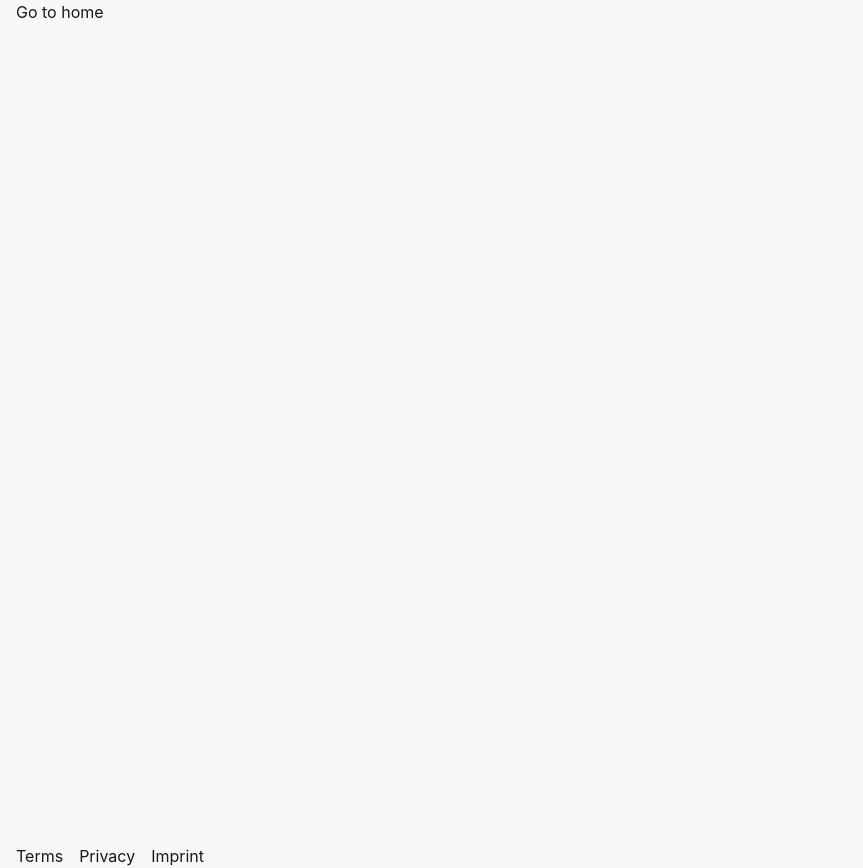
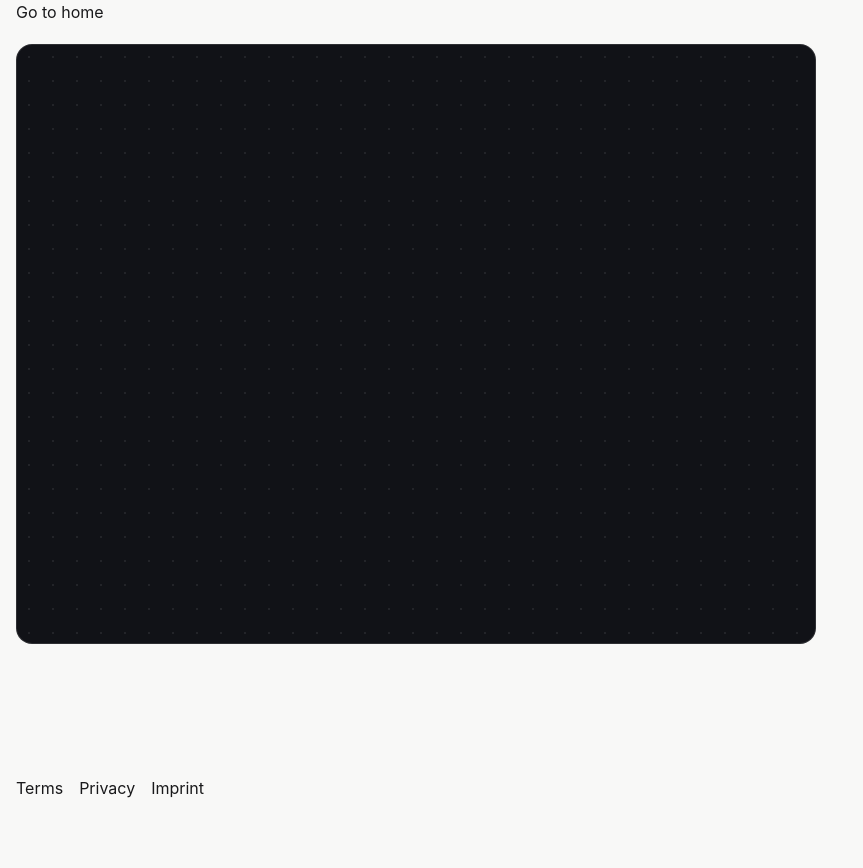
Before and after one commit to EeveeInGaa/canvas, a React (Vite) app: page / in a window 1280 px wide. Shown: the whole page, without its empty margins (0-863 px from the left). After the commit the page ends 800 px from the top, so only its background shows below. Built offline with nearby package versions, Linux system fonts and the light colour scheme.

Commit message:
feat: add zoom and pan

```diff
--- a/src/canvas/Canvas.ts
+++ b/src/canvas/Canvas.ts
@@ -30,4 +30,17 @@ export type InteractionState =
           startPointerY: number;
           startWidth: number;
           startHeight: number;
+      }
+    | {
+          type: 'panning';
+          startPointerX: number;
+          startPointerY: number;
+          startViewportX: number;
+          startViewportY: number;
       };
+
+export type Viewport = {
+    x: number;
+    y: number;
+    scale: number;
+};
--- a/src/canvas/CanvasPrototype.tsx
+++ b/src/canvas/CanvasPrototype.tsx
@@ -1,31 +1,49 @@
-import { useCallback, useState } from 'react';
-import type {CanvasNode, InteractionState} from "@/canvas/Canvas.ts";
-import {clampSize, createId} from "@/canvas/canvas-fn.ts";
+import { useCallback, useEffect, useRef, useState } from 'react';
+import type { CanvasNode, InteractionState, Viewport } from '@/canvas/Canvas.ts';
+import { clampScale, clampSize, createId, screenToCanvas } from '@/canvas/canvas-fn.ts';
 
 
 export function CanvasPrototype() {
+    const canvasRef = useRef<HTMLDivElement | null>(null);
     const [nodes, setNodes] = useState<CanvasNode[]>([]);
     const [selectedNodeId, setSelectedNodeId] = useState<string | null>(null);
     const [interaction, setInteraction] = useState<InteractionState>({ type: 'idle' });
+    const [viewport, setViewport] = useState<Viewport>({
+        x: 0,
+        y: 0,
+        scale: 1,
+    });
 
-    const createTextNode = useCallback((event: React.MouseEvent<HTMLDivElement>) => {
+    const createTextNode = useCallback(
+        (event: React.MouseEvent<HTMLDivElement>) => {
             event.preventDefault();
 
             const canvasRect = event.currentTarget.getBoundingClientRect();
+            const canvasPosition = screenToCanvas({
+                screenX: event.clientX,
+                screenY: event.clientY,
+                canvasRect,
+                viewport,
+            });
+
+            const defaultWidth = 180;
+            const defaultHeight = 90;
 
             const newNode: CanvasNode = {
                 id: createId(),
                 type: 'text',
-            x: event.clientX - canvasRect.left,
-            y: event.clientY - canvasRect.top,
-            width: 180,
-            height: 90,
+                x: canvasPosition.x - defaultWidth / 2,
+                y: canvasPosition.y - defaultHeight / 2,
+                width: defaultWidth,
+                height: defaultHeight,
                 text: 'Text',
             };
 
             setNodes((currentNodes) => [...currentNodes, newNode]);
             setSelectedNodeId(newNode.id);
-    }, []);
+        },
+        [viewport],
+    );
 
     const startDrag = useCallback(
         (event: React.PointerEvent<HTMLDivElement>, node: CanvasNode) => {
@@ -64,16 +82,53 @@ export function CanvasPrototype() {
         [],
     );
 
+    const startPan = useCallback(
+        (event: React.PointerEvent<HTMLDivElement>) => {
+            const isEmptyCanvasDrag = event.button === 0 && event.currentTarget === event.target;
+            const shouldPan = isEmptyCanvasDrag || event.button === 1 || event.shiftKey || event.altKey;
+
+            if (!shouldPan) {
+                return;
+            }
+
+            event.preventDefault();
+            event.currentTarget.setPointerCapture(event.pointerId);
+
+            const nextInteraction: InteractionState = {
+                type: 'panning',
+                startPointerX: event.clientX,
+                startPointerY: event.clientY,
+                startViewportX: viewport.x,
+                startViewportY: viewport.y,
+            };
+
+            setInteraction(nextInteraction);
+        },
+        [viewport.x, viewport.y],
+    );
+
     const handlePointerMove = useCallback(
         (event: React.PointerEvent<HTMLDivElement>) => {
             if (interaction.type === 'idle') return;
+
+            if (interaction.type === 'panning') {
+                const nextViewportX = interaction.startViewportX + (event.clientX - interaction.startPointerX);
+                const nextViewportY = interaction.startViewportY + (event.clientY - interaction.startPointerY);
+
+                setViewport((currentViewport) => ({
+                    ...currentViewport,
+                    x: nextViewportX,
+                    y: nextViewportY,
+                }));
+                return;
+            }
 
             setNodes((currentNodes) =>
                 currentNodes.map((node) => {
                     if (node.id !== interaction.nodeId) return node;
 
-                    const deltaX = event.clientX - interaction.startPointerX;
-                    const deltaY = event.clientY - interaction.startPointerY;
+                    const deltaX = (event.clientX - interaction.startPointerX) / viewport.scale;
+                    const deltaY = (event.clientY - interaction.startPointerY) / viewport.scale;
 
                     if (interaction.type === 'dragging') {
                         return {
@@ -91,33 +146,118 @@ export function CanvasPrototype() {
                 }),
             );
         },
-        [interaction],
+        [interaction, viewport.scale],
     );
 
     const stopInteraction = useCallback(() => {
         setInteraction({ type: 'idle' });
     }, []);
 
+    const handleWheel = useCallback(
+        (event: WheelEvent) => {
+            event.preventDefault();
+            event.stopPropagation();
+
+            const shouldZoom = event.ctrlKey || event.metaKey;
+
+            if (!shouldZoom) {
+                setViewport((currentViewport) => ({
+                    ...currentViewport,
+                    x: currentViewport.x - event.deltaX,
+                    y: currentViewport.y - event.deltaY,
+                }));
+                return;
+            }
+
+            const canvasElement = canvasRef.current;
+            if (!canvasElement) return;
+
+            const canvasRect = canvasElement.getBoundingClientRect();
+
+            const localX = event.clientX - canvasRect.left;
+            const localY = event.clientY - canvasRect.top;
+
+            const normalizedDeltaY =
+                event.deltaMode === WheelEvent.DOM_DELTA_LINE ? event.deltaY * 16 : event.deltaY;
+            const zoomSpeed = 0.01;
+
+            setViewport((currentViewport) => {
+                const nextScale = clampScale(currentViewport.scale * Math.exp(-normalizedDeltaY * zoomSpeed));
+                const scaleRatio = nextScale / currentViewport.scale;
+
+                return {
+                    scale: nextScale,
+                    x: localX - (localX - currentViewport.x) * scaleRatio,
+                    y: localY - (localY - currentViewport.y) * scaleRatio,
+                };
+            });
+        },
+        [],
+    );
+
+    useEffect(() => {
+        const canvasElement = canvasRef.current;
+        if (!canvasElement) return;
+
+        canvasElement.addEventListener('wheel', handleWheel, { passive: false });
+
+        return () => {
+            canvasElement.removeEventListener('wheel', handleWheel);
+        };
+    }, [handleWheel]);
+
     return (
         <div
+            ref={canvasRef}
             onContextMenu={createTextNode}
             onPointerMove={handlePointerMove}
             onPointerUp={stopInteraction}
             onPointerCancel={stopInteraction}
-            onPointerDown={() => setSelectedNodeId(null)}
+            onPointerDown={(event) => {
+                if (event.currentTarget === event.target) {
+                    setSelectedNodeId(null);
+                }
+
+                startPan(event);
+            }}
             style={{
                 position: 'relative',
-                width: '100%',
-                height: '100vh',
+                width: 800,
+                height: 600,
                 overflow: 'hidden',
+                border: '1px solid rgba(255,255,255,0.12)',
+                borderRadius: 16,
+                background: '#111217',
+                userSelect: 'none',
+                cursor: interaction.type === 'panning' ? 'grabbing' : 'grab',
+                touchAction: 'none',
+            }}
+        >
+            <div
+                aria-hidden="true"
+                style={{
+                    position: 'absolute',
+                    inset: 0,
+                    transform: `translate3d(${viewport.x}px, ${viewport.y}px, 0) scale(${viewport.scale})`,
+                    transformOrigin: '0 0',
                     background:
                         'radial-gradient(circle, rgba(255,255,255,0.08) 1px, transparent 1px)',
                     backgroundSize: '24px 24px',
-                userSelect: 'none',
+                    pointerEvents: 'none',
+                }}
+            />
+            <div
+                style={{
+                    position: 'absolute',
+                    inset: 0,
+                    transform: `translate3d(${viewport.x}px, ${viewport.y}px, 0) scale(${viewport.scale})`,
+                    transformOrigin: '0 0',
+                    pointerEvents: 'none',
                 }}
             >
                 {nodes.map((node) => {
                     const isSelected = selectedNodeId === node.id;
+                    const nodeZIndex = isSelected ? 1 : 0;
 
                     return (
                         <div
@@ -125,16 +265,17 @@ export function CanvasPrototype() {
                             onPointerDown={(event) => startDrag(event, node)}
                             style={{
                                 position: 'absolute',
+                                zIndex: nodeZIndex,
+                                pointerEvents: 'auto',
                                 width: node.width,
                                 height: node.height,
                                 transform: `translate3d(${node.x}px, ${node.y}px, 0)`,
                                 border: isSelected ? '1px solid #7c9cff' : '1px solid rgba(255,255,255,0.2)',
                                 borderRadius: 12,
-                            background: 'rgba(255,255,255,0.08)',
-                            backdropFilter: 'blur(12px)',
+                                background: '#1b1d24',
                                 padding: 12,
                                 boxSizing: 'border-box',
-                            cursor: interaction.type === 'dragging' ? 'grabbing' : 'grab',
+                                cursor: interaction.type === 'dragging' ? 'grabbing' : 'move',
                             }}
                         >
                             <div
@@ -168,5 +309,6 @@ export function CanvasPrototype() {
                     );
                 })}
             </div>
+        </div>
     );
 }
--- a/src/canvas/canvas-fn.ts
+++ b/src/canvas/canvas-fn.ts
@@ -1,3 +1,5 @@
+import type {Viewport} from "@/canvas/Canvas.ts";
+
 export function createId(): string {
     return crypto.randomUUID();
 }
@@ -5,3 +7,22 @@ export function createId(): string {
 export function clampSize(value: number): number {
     return Math.max(80, value);
 }
+
+export function screenToCanvas(params: {
+    screenX: number;
+    screenY: number;
+    canvasRect: DOMRect;
+    viewport: Viewport;
+}) {
+    const localX = params.screenX - params.canvasRect.left;
+    const localY = params.screenY - params.canvasRect.top;
+
+    return {
+        x: (localX - params.viewport.x) / params.viewport.scale,
+        y: (localY - params.viewport.y) / params.viewport.scale,
+    };
+}
+
+export function clampScale(scale: number): number {
+    return Math.min(Math.max(scale, 0.25), 3);
+}
```
Lines whose indentation alone changed are shown as unchanged.
